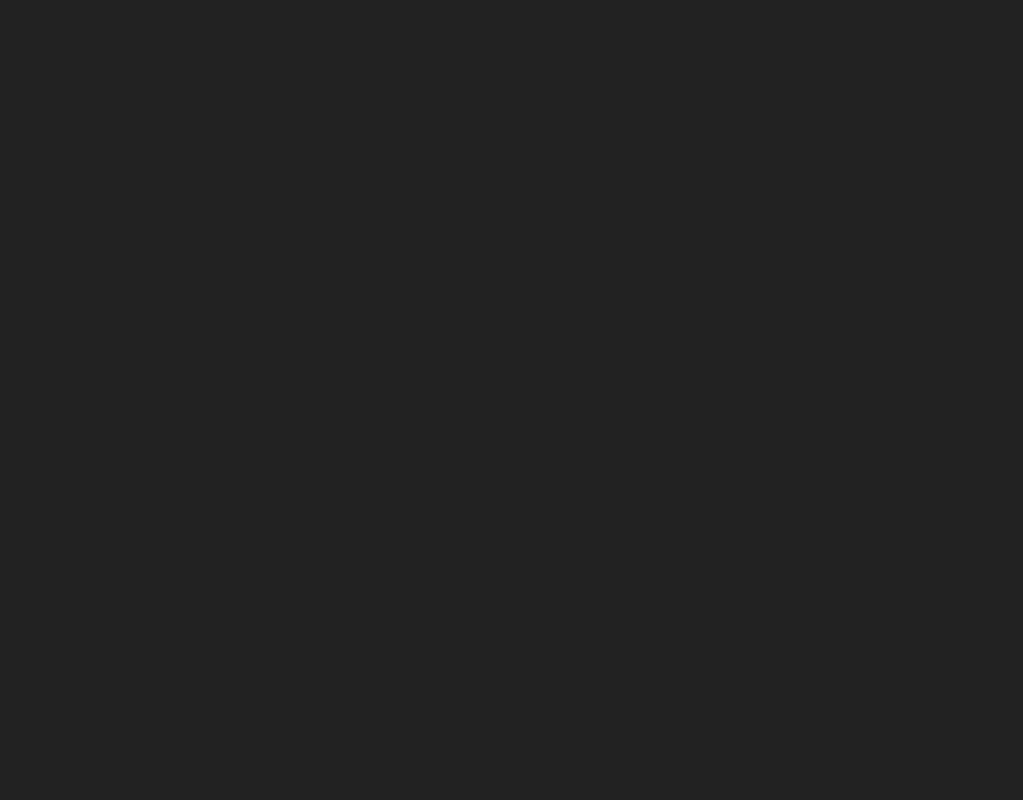
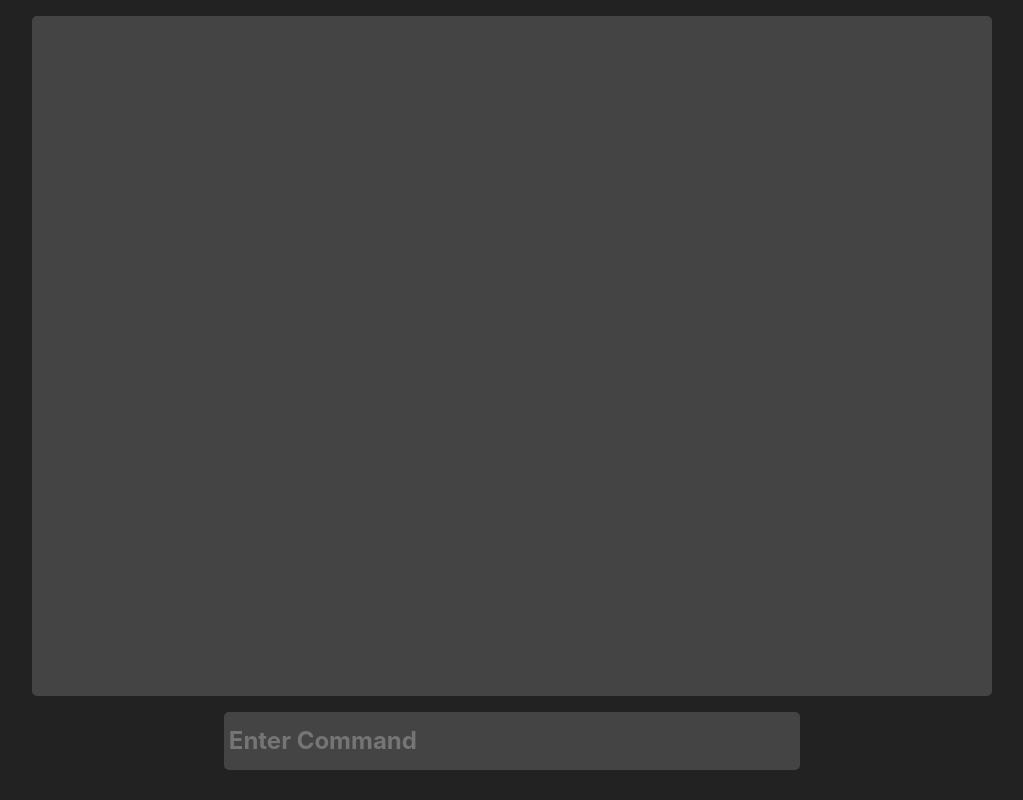
Before and after one commit to ShSato4JPN/my-portfolio-v1, a Next.js app: page / in a window 1280 px wide. Shown: the whole page, without its empty margins (128-1151 px from the left). Built offline with nearby package versions, Linux system fonts and the light colour scheme.

Commit message:
とりあえずコミット。Hooksがイマイチ理解できていないため、勉強する。。

```diff
--- a/pages/index.js
+++ b/pages/index.js
@@ -1,6 +1,23 @@
+import layout from '../styles/Home.module.css'
+
+const handleKeyDown = event => {
+  console.log( event.target.keyCode )
+}
+
 export default function Home() {
+  let history = []
   return (
-    <div>
+    <div className={layout.container}>
+      <div className={layout.console}>
+      </div>
+      <div className={layout.input_form}>
+        <input
+          type="text"
+          className={layout.input_in}
+          onChange={handleKeyDown}
+          placeholder="Enter Command"
+        />
+      </div >
     </div>
   )
 }
--- a/styles/Home.module.css
+++ b/styles/Home.module.css
@@ -1,121 +1,40 @@
 .container {
-  min-height: 100vh;
-  padding: 0 0.5rem;
+  width: 80%;
+  min-width: 800px;
+  max-width: 960px;
+  height: 60%;
+  min-height: 600px;
+  margin: 0 auto;
   display: flex;
   flex-direction: column;
-  justify-content: center;
-  align-items: center;
-  height: 100vh;
 }
 
-.main {
-  padding: 5rem 0;
-  flex: 1;
-  display: flex;
-  flex-direction: column;
-  justify-content: center;
-  align-items: center;
+.console {
+  min-width: 800px;
+  max-width: 960px;
+  margin-top: 1rem;
+  border-radius: 5px;
+  height: 85vh;
+  background-color: #444444;
 }
 
-.footer {
-  width: 100%;
-  height: 100px;
-  border-top: 1px solid #eaeaea;
+.input_form {
+  min-width: 800px;
+  max-width: 960px;
+  margin-top: 1rem;
   display: flex;
   justify-content: center;
-  align-items: center;
 }
 
-.footer a {
-  display: flex;
-  justify-content: center;
-  align-items: center;
-  flex-grow: 1;
+.input_in {
+  padding: 0.3rem;
+  width: 60%;
+  color: limegreen;
+  font-size: 1.5rem;
+  font-weight: bold;
+  border-radius: 5px;
+  line-height: 2;
+  border: none;
+  outline: none;
+  background-color: #444444;
 }
-
-.title a {
-  color: #0070f3;
-  text-decoration: none;
-}
-
-.title a:hover,
-.title a:focus,
-.title a:active {
-  text-decoration: underline;
-}
-
-.title {
-  margin: 0;
-  line-height: 1.15;
-  font-size: 4rem;
-}
-
-.title,
-.description {
-  text-align: center;
-}
-
-.description {
-  line-height: 1.5;
-  font-size: 1.5rem;
-}
-
-.code {
-  background: #fafafa;
-  border-radius: 5px;
-  padding: 0.75rem;
-  font-size: 1.1rem;
-  font-family: Menlo, Monaco, Lucida Console, Liberation Mono, DejaVu Sans Mono,
-    Bitstream Vera Sans Mono, Courier New, monospace;
-}
-
-.grid {
-  display: flex;
-  align-items: center;
-  justify-content: center;
-  flex-wrap: wrap;
-  max-width: 800px;
-  margin-top: 3rem;
-}
-
-.card {
-  margin: 1rem;
-  padding: 1.5rem;
-  text-align: left;
-  color: inherit;
-  text-decoration: none;
-  border: 1px solid #eaeaea;
-  border-radius: 10px;
-  transition: color 0.15s ease, border-color 0.15s ease;
-  width: 45%;
-}
-
-.card:hover,
-.card:focus,
-.card:active {
-  color: #0070f3;
-  border-color: #0070f3;
-}
-
-.card h2 {
-  margin: 0 0 1rem 0;
-  font-size: 1.5rem;
-}
-
-.card p {
-  margin: 0;
-  font-size: 1.25rem;
-  line-height: 1.5;
-}
-
-.logo {
-  height: 1em;
-  margin-left: 0.5rem;
-}
-
-@media (max-width: 600px) {
-  .grid {
-    width: 100%;
-    flex-direction: column;
-  }
-}
```
Also changed, not shown: pages/profile/index copy.js (deleted, +0 -28 lines), memo/dev-memo.txt, styles/globals.css (line endings or trailing spaces).
